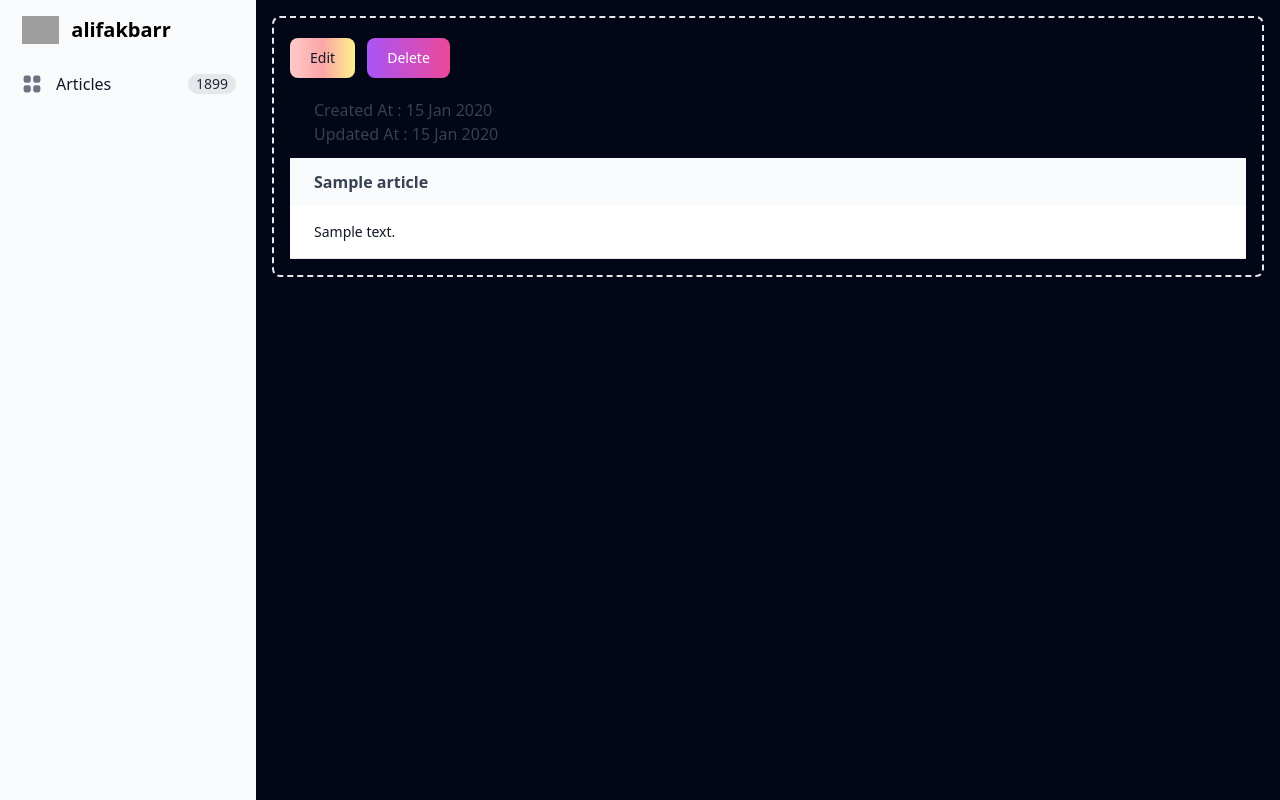
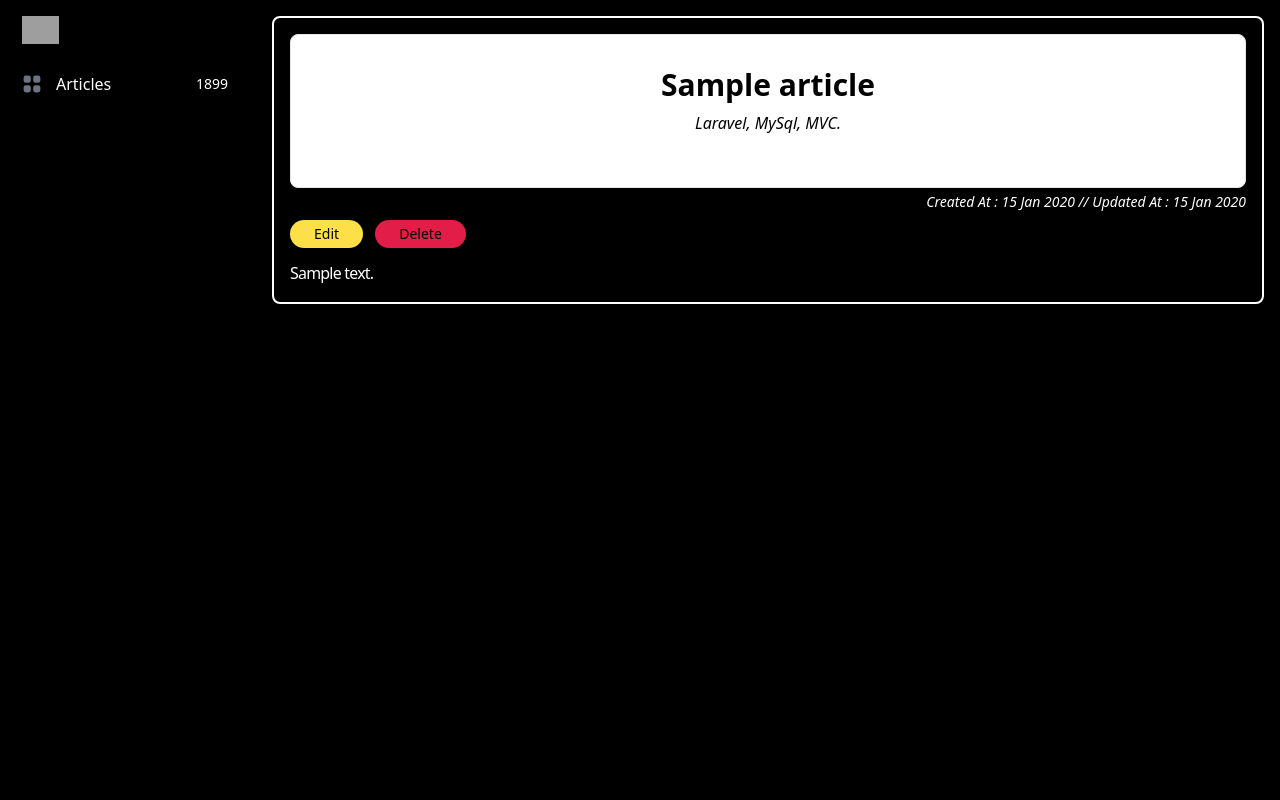
Before and after one commit to alifakbarr/ci4-alifakbarr, a CodeIgniter 4 app: template app/Views/admin/article/detail.php in a window 1280 px wide. Run offline with PHP 8.4 and a stand-in for CodeIgniter, Linux system fonts and the light colour scheme; the template is opened without the code that fills it: most values are stand-ins (such as "Sample title", 1, 10 or a date in 2020); lists and menus that the app fills with data are empty; some libraries are stand-ins or nearby versions; grey boxes are pictures that could not be loaded.

Commit message:
fix: template admin-artikel

```diff
--- a/app/Views/admin/article/detail.php
+++ b/app/Views/admin/article/detail.php
@@ -1,66 +1,44 @@
 <?= $this->extend('/admin/layout/template') ?>
 <?= $this->section('content') ?>
 <div class="p-4 sm:ml-64">
-    <div class="p-4 border-2 border-gray-200 border-dashed rounded-lg dark:border-gray-700">
-
-        <div class="relative overflow-x-auto pt-1">
-            <a href="/admin/article/edit/<?= $article['slug'] ?>" type="button" class="text-gray-900 bg-gradient-to-r from-red-200 via-red-300 to-yellow-200 hover:bg-gradient-to-bl focus:ring-4 focus:outline-none focus:ring-red-100 dark:focus:ring-red-400 font-medium rounded-lg text-sm px-5 py-2.5 text-center mr-2 mb-2">Edit</a>
-
-            <button data-modal-target="popup-modal" data-modal-toggle="popup-modal" type="button" class="text-white bg-gradient-to-r from-purple-500 to-pink-500 hover:bg-gradient-to-l focus:ring-4 focus:outline-none focus:ring-purple-200 dark:focus:ring-purple-800 font-medium rounded-lg text-sm px-5 py-2.5 text-center mr-2 mb-2">Delete</button>
-
-            <p class="px-6 pt-3 text-base text-gray-700  dark:text-white">
-                Created At : <?= date("d M Y", strtotime($article['created_at'])) ?>
-            </p>
-            <p class="px-6 pb-3 text-base text-gray-700  dark:text-white">
-                Updated At : <?= date("d M Y", strtotime($article['updated_at'])) ?>
-            </p>
-            <table class="w-full text-sm text-left text-gray-500 dark:text-gray-400">
-                <thead class="text-base text-gray-700 bg-gray-50 dark:bg-gray-700 dark:text-white">
-                    <tr>
-                        <th scope="col" class="px-6 py-3">
-                            <?= $article['title'] ?>
-                        </th>
-                    </tr>
-                </thead>
-                <tbody>
-                    <tr class="bg-white border-b dark:bg-gray-800 dark:border-gray-700">
-                        <th scope="row" class="px-6 py-4 font-normal text-gray-900 whitespace-wrap dark:text-white">
+    <div class="p-4 border-2 border-white border rounded-lg">
+        <div class="w-full p-4 mb-1 text-center bg-white border border-gray-200 rounded-lg shadow sm:p-8 bg-white">
+            <h5 class="mb-2 text-3xl font-bold text-black "><?= $article['title'] ?></h5>
+            <p class="mb-5 italic text-base text-black sm:text-base ">Laravel, MySql, MVC.</p>
+        </div>
+        <p class="text-white text-sm italic mb-2 text-right">Created At : <?= date("d M Y", strtotime($article['created_at'])) ?> // Updated At : <?= date("d M Y", strtotime($article['updated_at'])) ?></p>
+        <a href="/admin/article/edit/<?= $article['slug'] ?>" type="button" class="text-black bg-yellow-300 font-medium rounded-2xl text-sm px-6 py-1 text-center mr-2 mb-2">Edit</a>
+        <button data-modal-target="popup-modal" data-modal-toggle="popup-modal" type="button" class="text-black bg-rose-600 font-medium rounded-2xl text-sm px-6 py-1 text-center mr-2 mb-2">Delete</button>
+        <div class="text-white font-normal text-justify tracking-tighter leading-relaxed mt-1 ">
             <?= $article['content'] ?>
-                        </th>
-                    </tr>
-                </tbody>
-            </table>
+        </div>
 
         <!-- modal -->
         <div id="popup-modal" tabindex="-1" class="fixed top-0 left-0 right-0 z-50 hidden p-4 overflow-x-hidden overflow-y-auto md:inset-0 h-[calc(100%-1rem)] max-h-full">
             <div class="relative w-full max-w-md max-h-full">
-                    <div class="relative bg-white rounded-lg shadow dark:bg-gray-700">
-                        <button type="button" class="absolute top-3 right-2.5 text-gray-400 bg-transparent hover:bg-gray-200 hover:text-gray-900 rounded-lg text-sm p-1.5 ml-auto inline-flex items-center dark:hover:bg-gray-800 dark:hover:text-white" data-modal-hide="popup-modal">
+                <div class="relative bg-white rounded-lg shadow">
+                    <button type="button" class="absolute top-3 right-2.5 text-black bg-transparent hover:bg-gray-200 rounded-lg text-sm p-1.5 ml-auto inline-flex items-center" data-modal-hide="popup-modal">
                         <svg aria-hidden="true" class="w-5 h-5" fill="currentColor" viewBox="0 0 20 20" xmlns="http://www.w3.org/2000/svg">
                             <path fill-rule="evenodd" d="M4.293 4.293a1 1 0 011.414 0L10 8.586l4.293-4.293a1 1 0 111.414 1.414L11.414 10l4.293 4.293a1 1 0 01-1.414 1.414L10 11.414l-4.293 4.293a1 1 0 01-1.414-1.414L8.586 10 4.293 5.707a1 1 0 010-1.414z" clip-rule="evenodd"></path>
                         </svg>
                         <span class="sr-only">Close modal</span>
                     </button>
                     <div class="p-6 text-center">
-                            <svg aria-hidden="true" class="mx-auto mb-4 text-gray-400 w-14 h-14 dark:text-gray-200" fill="none" stroke="currentColor" viewBox="0 0 24 24" xmlns="http://www.w3.org/2000/svg">
+                        <svg aria-hidden="true" class="mx-auto mb-4 text-black w-14 h-14" fill="none" stroke="currentColor" viewBox="0 0 24 24" xmlns="http://www.w3.org/2000/svg">
                             <path stroke-linecap="round" stroke-linejoin="round" stroke-width="2" d="M12 8v4m0 4h.01M21 12a9 9 0 11-18 0 9 9 0 0118 0z"></path>
                         </svg>
-                            <h3 class="mb-5 text-lg font-normal text-gray-500 dark:text-gray-400">Are you sure you want to delete this article?</h3>
+                        <h3 class="mb-5 text-lg font-semibold text-black tracking-tighter">Are you sure you want to delete this article?</h3>
                         <form action="/admin/article/<?= $article['id'] ?>" method="post" class="inline">
                             <?php csrf_field() ?>
                             <input type="hidden" name="_method" value="DELETE">
-                                <button data-modal-hide="popup-modal" type="submit" class="text-white bg-red-600 hover:bg-red-800 focus:ring-4 focus:outline-none focus:ring-red-300 dark:focus:ring-red-800 font-medium rounded-lg text-sm inline-flex items-center px-5 py-2.5 text-center mr-2">
+                            <button data-modal-hide="popup-modal" type="submit" class="text-white bg-rose-600 font-medium rounded-3xl text-sm inline-flex items-center px-5 py-1.5 text-center mr-2">
                                 Yes, I'm sure
                             </button>
                         </form>
 
-                            <button data-modal-hide="popup-modal" type="button" class="text-gray-500 bg-white hover:bg-gray-100 focus:ring-4 focus:outline-none focus:ring-gray-200 rounded-lg border border-gray-200 text-sm font-medium px-5 py-2.5 hover:text-gray-900 focus:z-10 dark:bg-gray-700 dark:text-gray-300 dark:border-gray-500 dark:hover:text-white dark:hover:bg-gray-600 dark:focus:ring-gray-600">No, cancel</button>
-                        </div>
-                    </div>
-                </div>
                     </div>
                 </div>
 
-    </div>
-</div>
+
+
                 <?= $this->endSection() ?>
--- a/app/Views/admin/layout/navbar.php
+++ b/app/Views/admin/layout/navbar.php
@@ -6,71 +6,21 @@
 </button>
 
 <aside id="logo-sidebar" class="fixed top-0 left-0 z-40 w-64 h-screen transition-transform -translate-x-full sm:translate-x-0" aria-label="Sidebar">
-    <div class="h-full px-3 py-4 overflow-y-auto bg-gray-50 dark:bg-gray-800">
+    <div class="h-full px-3 py-4 overflow-y-auto bg-black">
         <a href="/admin" class="flex items-center pl-2.5 mb-5">
             <img src="https://flowbite.com/docs/images/logo.svg" class="h-6 mr-3 sm:h-7" alt="Flowbite Logo" />
-            <span class="self-center text-xl  font-semibold whitespace-nowrap dark:text-white">alifakbarr</span>
+            <span class="self-center text-xl font-semibold whitespace-nowrap dark:text-white">alifakbarr</span>
         </a>
         <ul class="space-y-2 font-medium">
             <li>
-                <a href="/admin" class="flex items-center p-2 text-gray-900 rounded-lg dark:text-white hover:bg-gray-100 dark:hover:bg-gray-700">
+                <a href="/admin" class="flex items-center p-2 rounded-lg text-white hover:bg-zinc-50 hover:text-black">
                     <svg aria-hidden="true" class="flex-shrink-0 w-6 h-6 text-gray-500 transition duration-75 dark:text-gray-400 group-hover:text-gray-900 dark:group-hover:text-white" fill="currentColor" viewBox="0 0 20 20" xmlns="http://www.w3.org/2000/svg">
                         <path d="M5 3a2 2 0 00-2 2v2a2 2 0 002 2h2a2 2 0 002-2V5a2 2 0 00-2-2H5zM5 11a2 2 0 00-2 2v2a2 2 0 002 2h2a2 2 0 002-2v-2a2 2 0 00-2-2H5zM11 5a2 2 0 012-2h2a2 2 0 012 2v2a2 2 0 01-2 2h-2a2 2 0 01-2-2V5zM11 13a2 2 0 012-2h2a2 2 0 012 2v2a2 2 0 01-2 2h-2a2 2 0 01-2-2v-2z"></path>
                     </svg>
                     <span class="flex-1 ml-3 whitespace-nowrap">Articles</span>
-                    <span class="inline-flex items-center justify-center px-2 ml-3 text-sm font-medium text-gray-800 bg-gray-200 rounded-full dark:bg-gray-700 dark:text-gray-300">1899</span>
+                    <span class="inline-flex items-center justify-center px-2 ml-3 text-sm font-medium text-white bg-black rounded-full  ">1899</span>
                 </a>
             </li>
         </ul>
     </div>
 </aside>
-
-<!-- <div class="p-4 sm:ml-64">
-    <div class="p-4 border-2 border-gray-200 border-dashed rounded-lg dark:border-gray-700">
-        <div class="grid grid-cols-3 gap-4 mb-4">
-            <div class="flex items-center justify-center h-24 rounded bg-gray-50 dark:bg-gray-800">
-                <p class="text-2xl text-gray-400 dark:text-gray-500">+</p>
-            </div>
-            <div class="flex items-center justify-center h-24 rounded bg-gray-50 dark:bg-gray-800">
-                <p class="text-2xl text-gray-400 dark:text-gray-500">+</p>
-            </div>
-            <div class="flex items-center justify-center h-24 rounded bg-gray-50 dark:bg-gray-800">
-                <p class="text-2xl text-gray-400 dark:text-gray-500">+</p>
-            </div>
-        </div>
-        <div class="flex items-center justify-center h-48 mb-4 rounded bg-gray-50 dark:bg-gray-800">
-            <p class="text-2xl text-gray-400 dark:text-gray-500">+</p>
-        </div>
-        <div class="grid grid-cols-2 gap-4 mb-4">
-            <div class="flex items-center justify-center rounded bg-gray-50 h-28 dark:bg-gray-800">
-                <p class="text-2xl text-gray-400 dark:text-gray-500">+</p>
-            </div>
-            <div class="flex items-center justify-center rounded bg-gray-50 h-28 dark:bg-gray-800">
-                <p class="text-2xl text-gray-400 dark:text-gray-500">+</p>
-            </div>
-            <div class="flex items-center justify-center rounded bg-gray-50 h-28 dark:bg-gray-800">
-                <p class="text-2xl text-gray-400 dark:text-gray-500">+</p>
-            </div>
-            <div class="flex items-center justify-center rounded bg-gray-50 h-28 dark:bg-gray-800">
-                <p class="text-2xl text-gray-400 dark:text-gray-500">+</p>
-            </div>
-        </div>
-        <div class="flex items-center justify-center h-48 mb-4 rounded bg-gray-50 dark:bg-gray-800">
-            <p class="text-2xl text-gray-400 dark:text-gray-500">+</p>
-        </div>
-        <div class="grid grid-cols-2 gap-4">
-            <div class="flex items-center justify-center rounded bg-gray-50 h-28 dark:bg-gray-800">
-                <p class="text-2xl text-gray-400 dark:text-gray-500">+</p>
-            </div>
-            <div class="flex items-center justify-center rounded bg-gray-50 h-28 dark:bg-gray-800">
-                <p class="text-2xl text-gray-400 dark:text-gray-500">+</p>
-            </div>
-            <div class="flex items-center justify-center rounded bg-gray-50 h-28 dark:bg-gray-800">
-                <p class="text-2xl text-gray-400 dark:text-gray-500">+</p>
-            </div>
-            <div class="flex items-center justify-center rounded bg-gray-50 h-28 dark:bg-gray-800">
-                <p class="text-2xl text-gray-400 dark:text-gray-500">+</p>
-            </div>
-        </div>
-    </div>
-</div> -->
--- a/app/Views/admin/layout/template.php
+++ b/app/Views/admin/layout/template.php
@@ -29,7 +29,7 @@
     <title><?= $title ?></title>
 </head>
 
-<body class="bg-body">
+<body class="bg-black">
     <?= $this->include('admin/layout/navbar') ?>
 
     <?= $this->renderSection('content') ?>
```
Also changed, not shown: app/Views/admin/article/create.php (+10 -7 lines), app/Views/admin/article/edit.php (+10 -7 lines), app/Views/admin/index.php (+15 -15 lines). Lines whose indentation alone changed are shown as unchanged.
